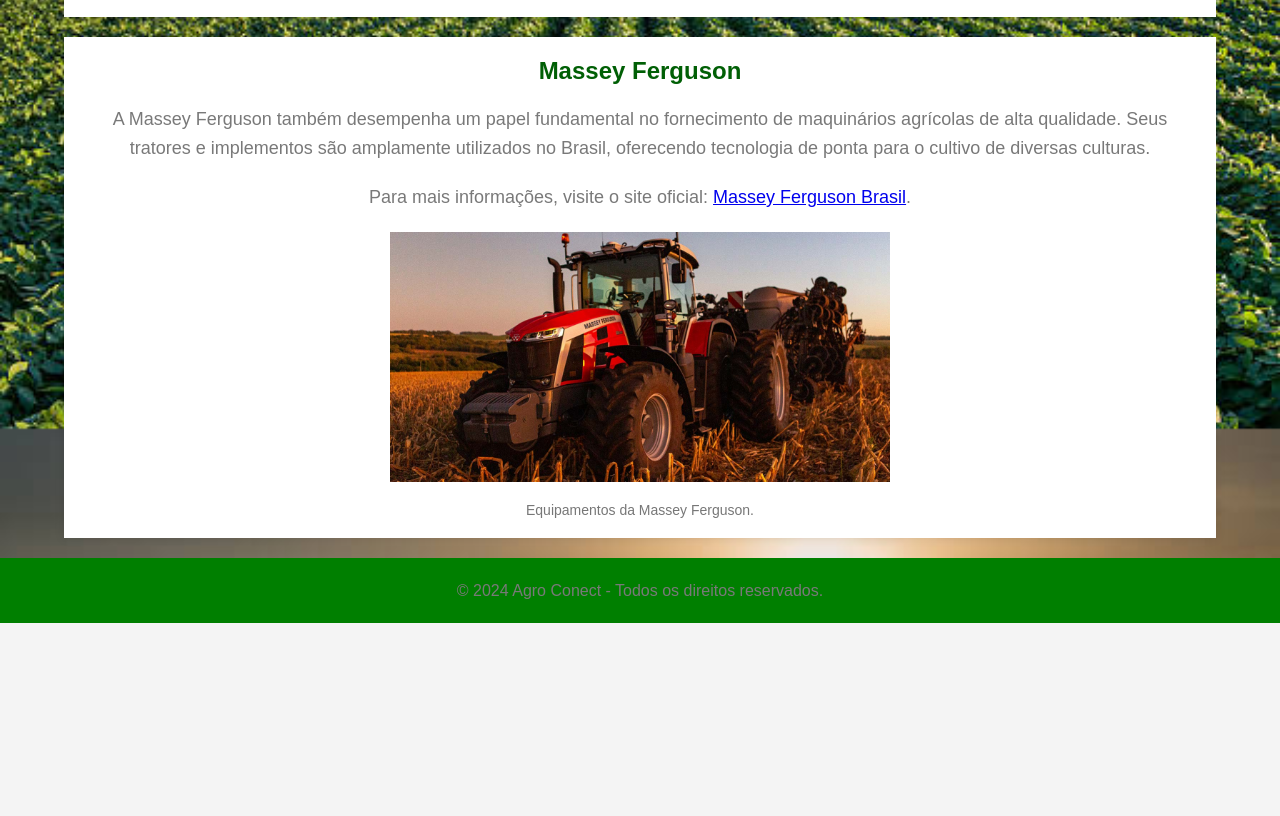
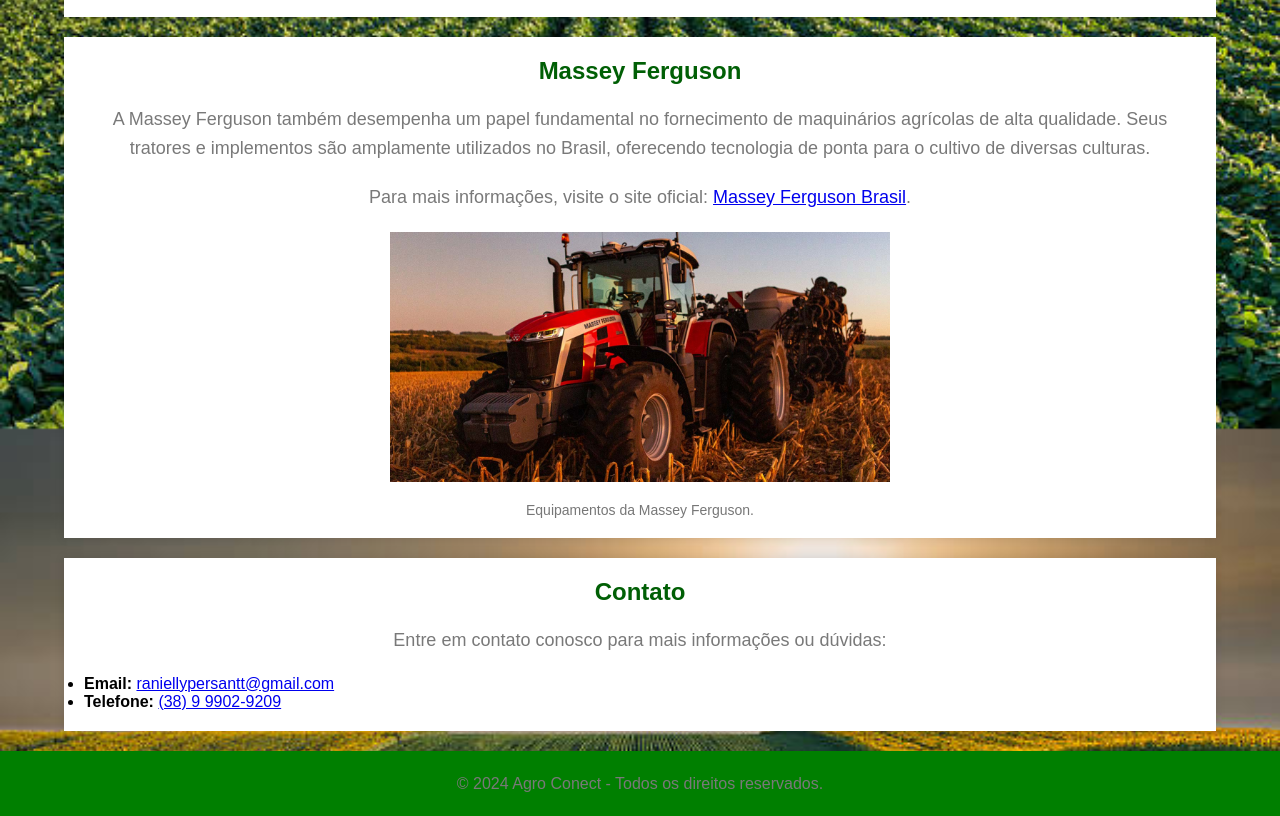
Before and after one commit to RaniellyP/AgroConect2, a plain HTML site: page loja.html in a window 1280 px wide. Shown: the part 389-1205 px from the top of the page. Before the commit the page ends 1012 px from the top, so only its background shows below. Drawn offline with Linux system fonts and the light colour scheme.

Commit message:
Update loja.html

```diff
--- a/loja.html
+++ b/loja.html
@@ -50,6 +50,14 @@
             <figcaption>Equipamentos da Massey Ferguson.</figcaption>
         </figure>
     </section>
+ <section id="contato" class="section">
+    <h2>Contato</h2>
+    <p>Entre em contato conosco para mais informações ou dúvidas:</p>
+    <ul>
+        <li><strong>Email:</strong> <a href="mailto:raniellypersantt@gmail.com">raniellypersantt@gmail.com</a></li>
+        <li><strong>Telefone:</strong> <a href="tel:+5538999029209">(38) 9 9902-9209</a></li>
+    </ul>
+</section>
 
     <footer>
         <p>&copy; 2024 Agro Conect - Todos os direitos reservados.</p>
```
